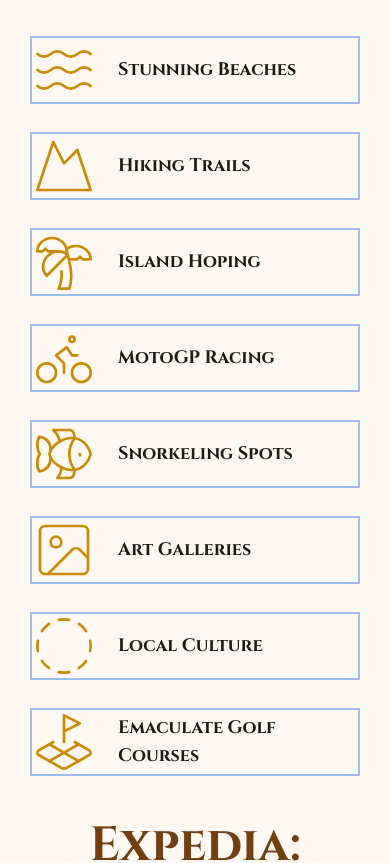
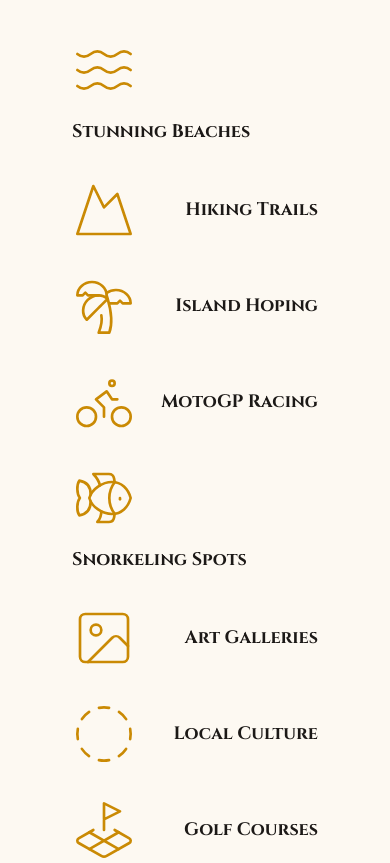
Before and after one commit to goldenretreatlombokvilla/gr_villa_280508, a Next.js app: page /lombok in a window 390 px wide. Shown: the part 2020-2883 px from the top of the page. Built offline with nearby package versions, Linux system fonts and the light colour scheme.

Commit message:
fix flex and video

```diff
--- a/app/(site)/lombok/page.tsx
+++ b/app/(site)/lombok/page.tsx
@@ -95,7 +95,7 @@ const lombokft = [
   },
   {
     icon: LandPlot,
-    name: "Emaculate Golf Courses"
+    name: "Golf Courses"
   }
 ];
 
@@ -238,10 +238,11 @@ export default function Lombok() {
           Reasons Why Tourists are Flocking To Lombok
         </p>
 
+        <div className="flex flex-col md:flex-row gap-8 lg:gap-y-10 flex-wrap items-center justify-center px-10 lg:px-20 w-full">
           {lombokft.map((item, index) => (
             <div
               key={index}
-            className="grid grid-cols-[70px_1fr] lg:flex-col gap-4 items-center justify-centers ring-2 w-full"
+              className="flex md:flex-col flex-row flex-wrap gap-4 items-center justify-between w-full md:w-fit"
             >
               <item.icon className="w-16 h-16 text-yellow-600 stroke-1" />
               <p className="font-cinzel text-lg lg:text-xl text-stone-900 hover:text-yellow-900 font-bold">
@@ -249,6 +250,7 @@ export default function Lombok() {
               </p>
             </div>
           ))}
+        </div>
         {/*
         <div className="lg:hidden grid grid-cols-1 md:grid-cols-2 col-span-2 gap-10 justify-center items-center lg:py-4">
           <div className="flex flex-row lg:flex-col gap-4 items-center justify-center">
@@ -397,10 +399,7 @@ export default function Lombok() {
             on the Island.
           </p>
           <div className="flex flex-row gap-4 items-end justify-start">
-            <Link
-              href="https://www.youtube.com/watch?v=4X_pxppWkSQ&t=66s"
-              target="_blank"
-            >
+            <Link href="https://youtu.be/O9P4PtEyivU" target="_blank">
               <Button
                 variant="default"
                 className="w-fit font-extrabold uppercase tracking-wider hover:drop-shadow-md"
--- a/app/page.tsx
+++ b/app/page.tsx
@@ -146,7 +146,7 @@ export default function LandingPage() {
         </div>
         <div className="flex flex-col gap-4 lg:order-first h-full w-full">
           <Image
-            src="https://utfs.io/f/dJLJpH9Hrkw3s7ADYDdtfQDR1ujgW04bv39US6XzVqYOLryH"
+            src="/lombok/lombok.jpg"
             alt="Destination Lombok: A Rising Tourist Destination"
             width={500}
             height={200}
```
Also changed, not shown: public/lombok/lombok.jpg (added). Lines whose indentation alone changed are shown as unchanged.
